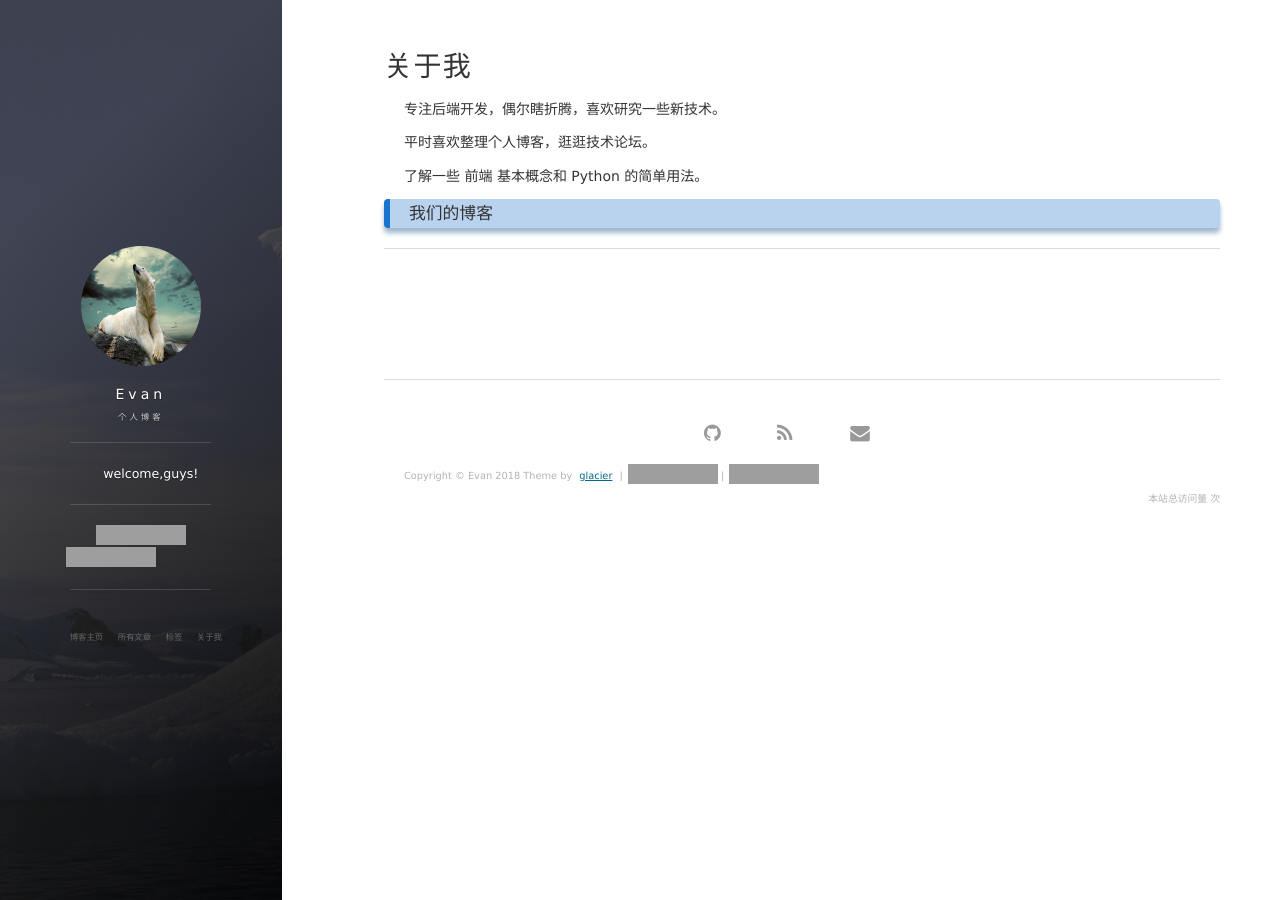
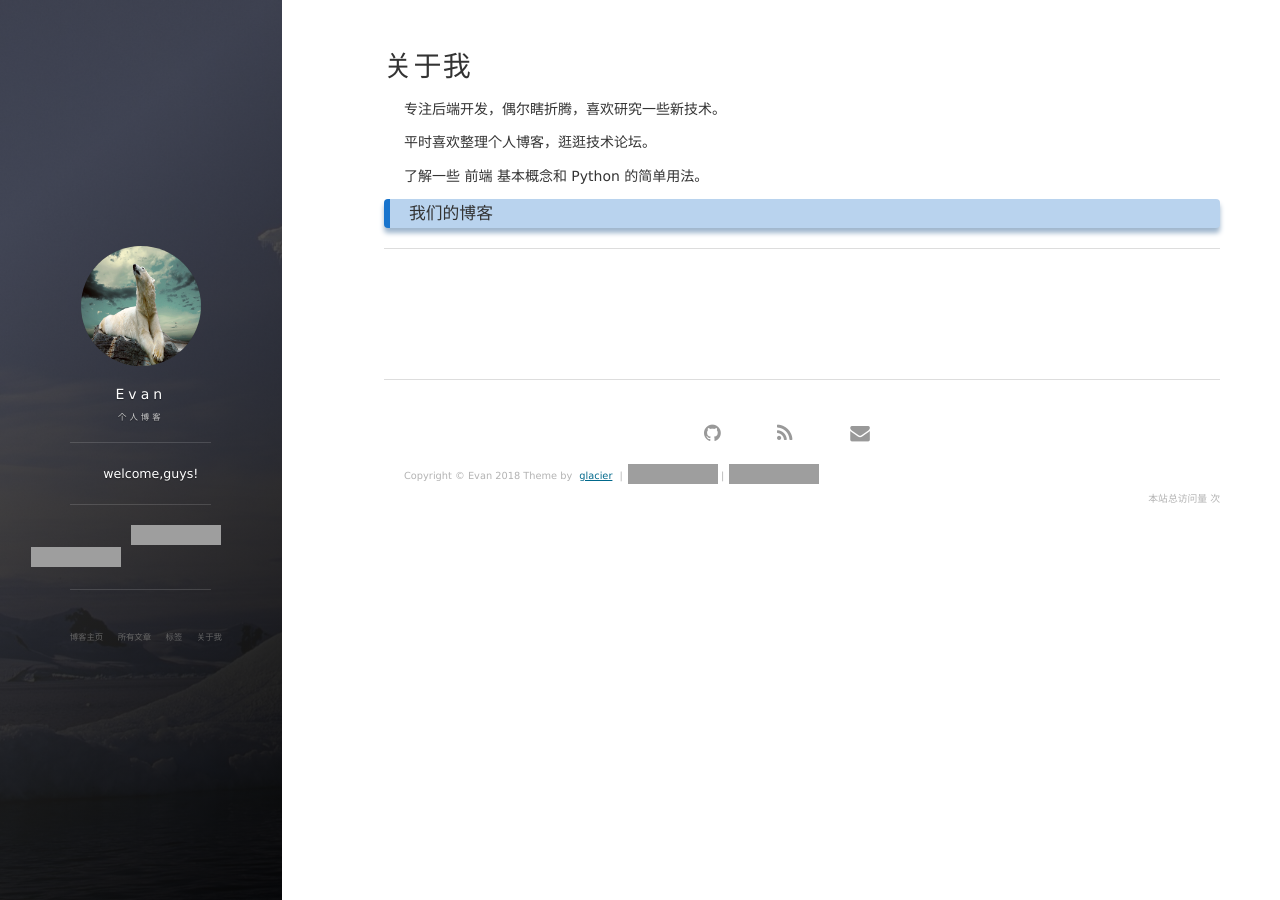
Before and after one commit to xuyiwenak/xuyiwenak.github.io, a Jekyll site: the page built from about.md, in a window 1280 px wide. Built offline with Jekyll 4.4.1, drawn with Linux system fonts in a browser that asks for light colours; nearby versions of some CDN libraries; comment, search, counter and statistics services are not loaded; grey boxes are pictures that could not be loaded.

Commit message:
mergin move

```diff
--- a/_includes/side-panel.html
+++ b/_includes/side-panel.html
@@ -35,10 +35,10 @@
         {% endif %}
         <hr class="panel-cover__divider" />
         {% if site.github_button %}
-        <iframe style="margin-left: 30px;"
+        <iframe style="margin-left: 100px;"
                 src={{site.github_button.star_src}}
                 frameborder="0" scrolling="0" width="120px" height="20px"></iframe>
-        <iframe style="margin-right: 30px;"
+        <iframe style="margin-right: 100px;"
                 src={{site.github_button.follow_src}}
                 frameborder="0" scrolling="0" width="120px" height="20px"></iframe>
         {% endif %}
```
